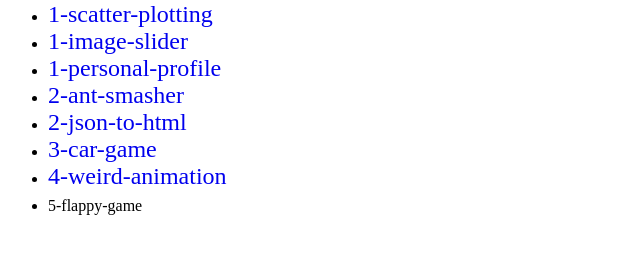
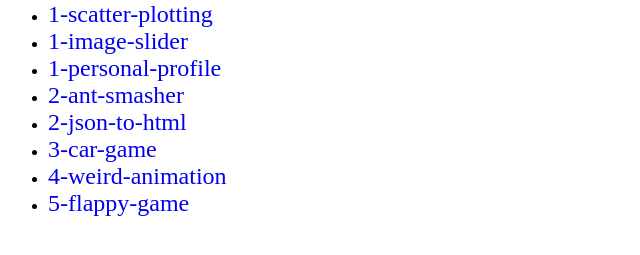
Before and after one commit to SafalPandey/safalpandey.github.io, a plain HTML site: page js-experiments/index.html in a window 1280 px wide. Shown: the part 79-334 px from the top of the page, without its empty margins (0-640 px from the left). Drawn offline with Linux system fonts and the light colour scheme.

Commit message:
fixed index

```diff
--- a/js-experiments/index.html
+++ b/js-experiments/index.html
@@ -20,7 +20,7 @@
       <li><a href="2-json-to-html">2-json-to-html</a></li>
       <li><a href="3-car-game">3-car-game</a></li>
       <li><a href="4-weird-animation">4-weird-animation</a></li>
-    	<li><a href="5-flappy-game"></a>5-flappy-game</li>
+    	<li><a href="5-flappy-game">5-flappy-game</a></li>
     </ul>
   </body>
 </html>
```
